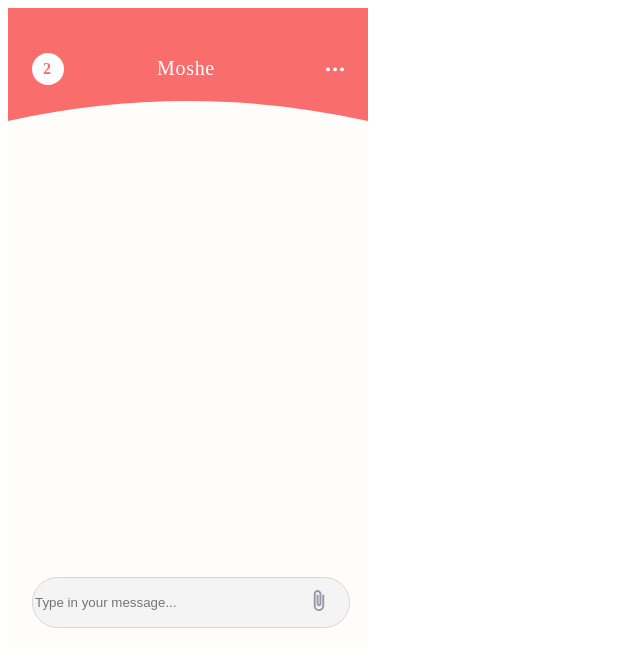
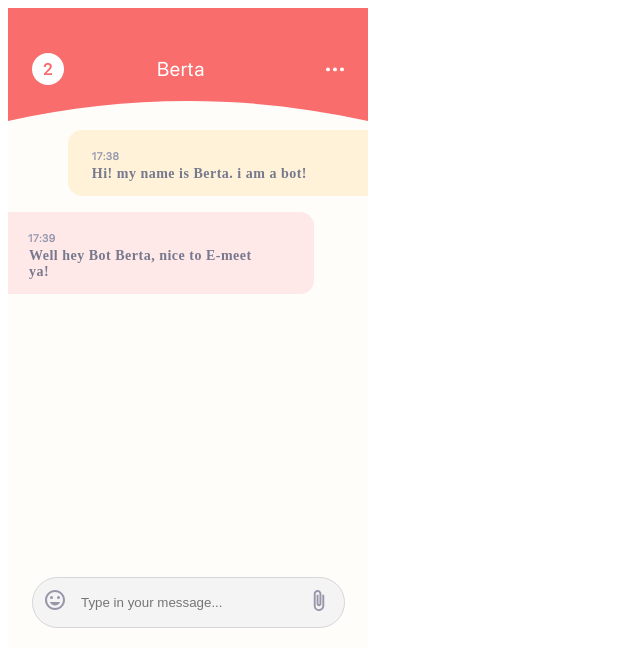
Before and after one commit to CohenINT/RTC_Chat, a website: page public/index.html in a window 1280 px wide. Shown: the whole page, without its empty margins (0-640 px from the left). Drawn offline with Linux system fonts and the light colour scheme; no server answers; a web font is replaced by a local one.

Commit message:
fixed out messages design and creating in messages desgin

```diff
--- a/public/css/main.css
+++ b/public/css/main.css
@@ -1,11 +1,19 @@
 @font-face {
 	font-family: SFProDisplay-Regular;
-	src: url('../../../../../Downloads/SFProDisplay-Regular.ttf') format('truetype');
-    /*
-        TODO: move the font file into project folder
-    */
+	src: url('../fonts/SFProDisplay-Regular.ttf') format('truetype');
+
 }
 
+@font-face {
+	font-family: SFProDisplay-Bold;
+	src: url('../fonts/SFProDisplay-Bold.ttf') format('truetype');
+
+}
+
+body{
+
+
+}
 .container {
     width: 360px;
     height: 640px;
@@ -115,7 +123,7 @@
 
 
 .msg_box {
-    width: 312px;
+    width: 209px;
     height: 47px;
     border-radius: 23.5px;
     border: solid 1px #d6d6d8;
@@ -126,6 +134,10 @@
     margin-right: 24px;
     position: absolute;
     border-radius: 45px;
+    text-align: left;
+    padding-right: 54px;
+    padding-left: 48px;
+    outline: none;
 }
 
 
@@ -147,7 +159,7 @@
     width: 20px;
     height: 20px;
     object-fit: contain;
-    background-color: #9996a9;
+
     position: absolute;
     margin-top: 582px;
     margin-right: 303px;
@@ -155,3 +167,130 @@
     margin-bottom: 38px;
     position: absolute;
 }
+
+
+
+.message{
+
+    clear: both;
+    line-height: 18px;
+    font-size: 15px;
+    /* padding: 8px; */
+    position: relative;
+    margin: 8px 0;
+    /* max-width: 85%; */
+    /* word-wrap: break-word; */
+
+}
+
+.recived{
+    direction: ltr;
+    background-color: #fff2d8;
+    border-bottom-left-radius: 14px;
+    border-top-left-radius: 14px;
+    float: right;
+    padding-right: 61px;
+    max-width: 245px;
+
+
+}
+
+.conversation
+{
+    display: flow-root;
+    position: absolute;
+    height: 454px;
+    width: inherit;
+    margin-left: 0px;
+    margin-right: 300px;
+    box-sizing: border-box;
+    margin-top: 114px;
+    /* background: url(https://i.ibb.co/3s1f9Jq/default-wallpaper.png) repeat; */
+
+}
+
+
+
+.msg_time_incoming{
+    direction: ltr;
+    width: 38px;
+    height: 14px;
+    font-family: SFProDisplay-Regular;
+    font-size: 10.5px;
+    font-weight: bold;
+    font-style: normal;
+    font-stretch: normal;
+    line-height: normal;
+    letter-spacing: 0.4px;
+    color: #9094ac;
+    margin-left: 24px;
+    margin-top: 20px;
+    position: absolute;
+    padding-right: 117px;
+}
+
+
+.msg_time_outgoing{
+    direction: ltr;
+    /* width: 231px; */
+    height: 14px;
+    font-family: SFProDisplay-Regular;
+    font-size: 10.5px;
+    font-weight: bold;
+    font-style: normal;
+    font-stretch: normal;
+    line-height: normal;
+    letter-spacing: 0.4px;
+    color: #9094ac;
+    margin-left: 20px;
+    margin-top: 20px;
+    position: absolute;
+    /* padding-left: 117px; */
+}
+
+.msg_text_incoming{
+    font-family: SFProDisplay-Bold;
+    /* width: 245px; */
+    /* height: 16px; */
+    font-size: 14px;
+    font-weight: bold;
+    font-style: normal;
+    font-stretch: normal;
+    line-height: normal;
+    letter-spacing: 0.5px;
+    color: #76798e;
+    margin-left: 24px;
+    margin-top: 36px;
+    overflow-wrap: break-word;
+}
+
+.msg_text_outgoing{
+    font-family: SFProDisplay-Bold;
+    /* width: 245px; */
+    /* height: 16px; */
+    font-size: 14px;
+    font-weight: bold;
+    font-style: normal;
+    font-stretch: normal;
+    line-height: normal;
+    letter-spacing: 0.5px;
+    color: #76798e;
+    /* clear: both; */
+    margin-left: 21px;
+    margin-top: 36px;
+    overflow-wrap: break-word;
+}
+
+
+.outgoing{
+
+    background-color: #ffe8e8;
+    border-bottom-right-radius: 14px;
+    border-top-right-radius: 14px;
+    float: left;
+    padding-right: 61px;
+    max-width: 245px;
+}
+.input{
+
+}
--- a/public/index.html
+++ b/public/index.html
@@ -16,24 +16,57 @@
 
     <div class="container">
         <img src="img/red-bg.svg" class="red_bg">
-        <img src="img/icon-settings.svg" class="icon_settings">
-        <p class="user-header">Moshe </p>
-        <img src="img/circle-inbox.svg" class="circle_inbox">
+        <div class="user">
+
+            <img src="img/icon-settings.svg" class="icon_settings">
+            <p class="user-header">Berta </p>
+            <img src="img/circle-inbox.svg" class="circle_inbox">
 
 
-            <p class="inbox-num">2</p>
+                <p class="inbox-num">2</p>
+
+        </div>
+
+    <div class="conversation" id="output">
+
+    <!-- TODO: here we push in the text messages boxes filed with messages from others users and user itself -->
+
+
+     <div class="message recived">
+         <p class="msg_time_incoming">
+             17:38
+         </p>
+         <p class="msg_text_incoming">
+          Hi! my name is Berta.  i am a bot!
+        </p>
+
+
+     </div>
+
+     <div class="message outgoing">
+        <p class="msg_time_outgoing">
+            17:39
+        </p>
+        <p class="msg_text_outgoing">
+         Well hey Bot Berta, nice to E-meet ya!
+       </p>
+
+
+    </div>
+
+
+
+    </div>
 
 
 
 
 
 
-            <div>
-                <img src="img/icon-smiley.svg"
-                     class="Icon_smiley">
-                <input type="text" class="msg_box" placeholder="Type in your message..." />
-                <img src="img/icon-attach.svg"
-                     class="icon_attach">
+            <div class="input">
+                <input type="text" id="message"  class="msg_box" placeholder="Type in your message...">
+                <img  src="img/icon-attach.svg" class="icon_attach">
+                <img src="img/icon-smiley.svg" class="Icon_smiley">
             </div>
     </div>
 
--- a/public/js/main.js
+++ b/public/js/main.js
@@ -4,53 +4,62 @@
 var port=4000;
 var host="http://localhost:";
 var socket= io.connect(host+port);
-
+let user_ip;
+    $.getJSON('http://ip-api.com/json?callback=?', function(data) {
+        user_ip=  data.query;
+      });
 
 //Query DOM
 
  var messsage = document.getElementById("message");
-handle = document.getElementById("handle"),
-btn = document.getElementById("send"),
+//handle = document.getElementById("handle"),
+// btn = document.getElementById("send"),
 output = document.getElementById("output"),
 feedback = document.getElementById("feedback");
 
 //Emit Events
 
-btn.addEventListener("click",function(){
 
+document.getElementsByTagName("html")[0].addEventListener("keypress",function(e){
+
+    if(e.keyCode!=13)
+    {
+        return;
+    }
 
     //sending the socket with data
     socket.emit("chat",{
 
         message:messsage.value,
-        handle:handle.value
+        // handle:user_ip
     });
 
 });
 
 messsage.addEventListener("keypress",function(){
-    socket.emit("typing",handle.value)
+    socket.emit("typing",user_ip)
 });
 
 //Listen for events
 
 socket.on("chat",function(data){
+//printing sent message on the conversation window
 
-output.innerHTML +='<p><strong>'+data.handle+':</strong>'+data.message+'</p>';
 
+//berta incoming messages
+//let new_message =  '<div class="message recived"> <p class="msg_time">   21:38   </p> <p class="msg_text">'+ data.message+"</p></div>";
+
+//moshe outcoming messages
+let new_message = '<div class="message outgoing"> <p class="msg_time_outgoing">   21:38   </p> <p class="msg_text_outgoing">'+ data.message+"</p></div>";
+
+output.innerHTML +=new_message;
 });
 
+
+
+
+
 socket.on("typing",function(data){
-    var name="";
-if(data ==""||data==null)
-{
-    name = socket.io.engine.hostname;
-}
-else{
-    name = data;
-}
-
-feedback.innerHTML="<p><em>"+name+" is typing a message...</em></p>";
 
 
 });
--- a/src/index.js
+++ b/src/index.js
@@ -47,8 +47,8 @@ io.on("connection",(socket)=>{
 
 
    socket.on("typing",function(data){
-       console.log(data+" is  typing now".green);
-     socket.broadcast.emit("typing",data);
+    //    console.log(data+" is  typing now".green);
+    //  socket.broadcast.emit("typing",data);
 
 
 
```
